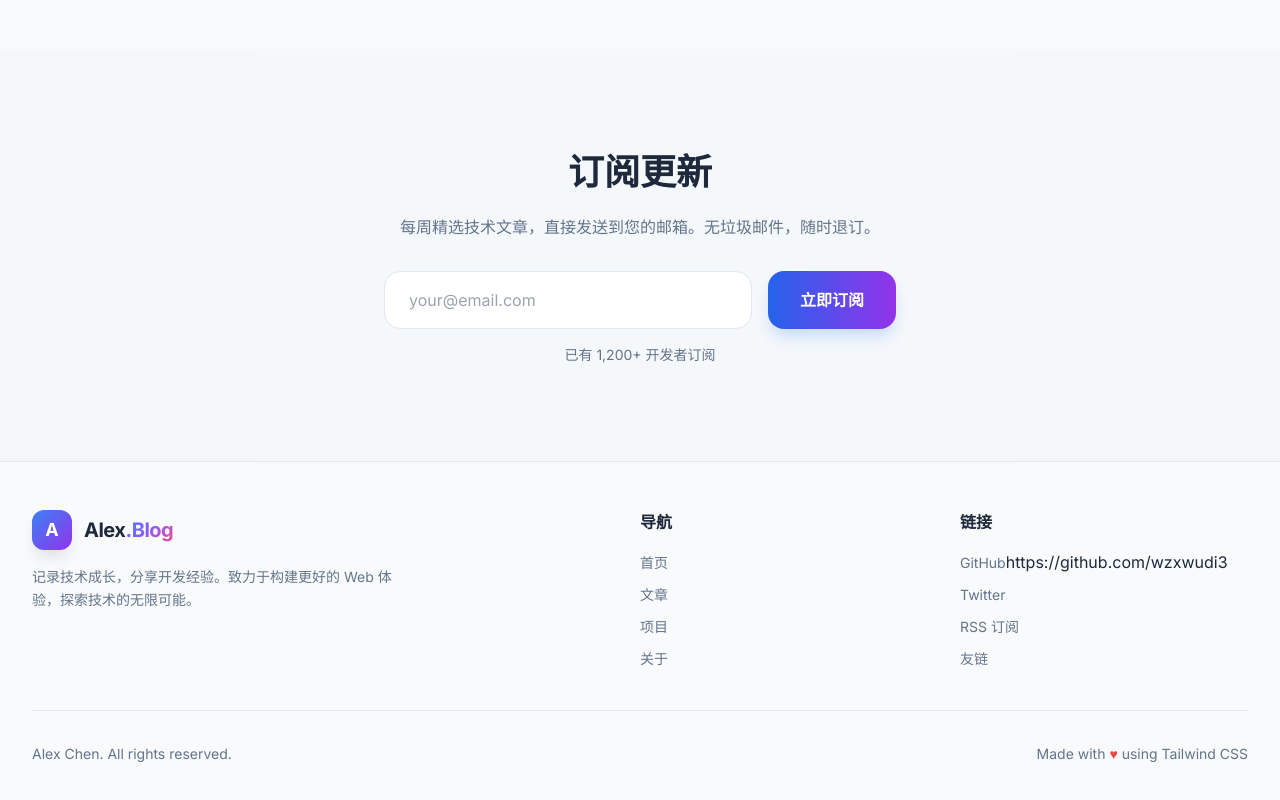
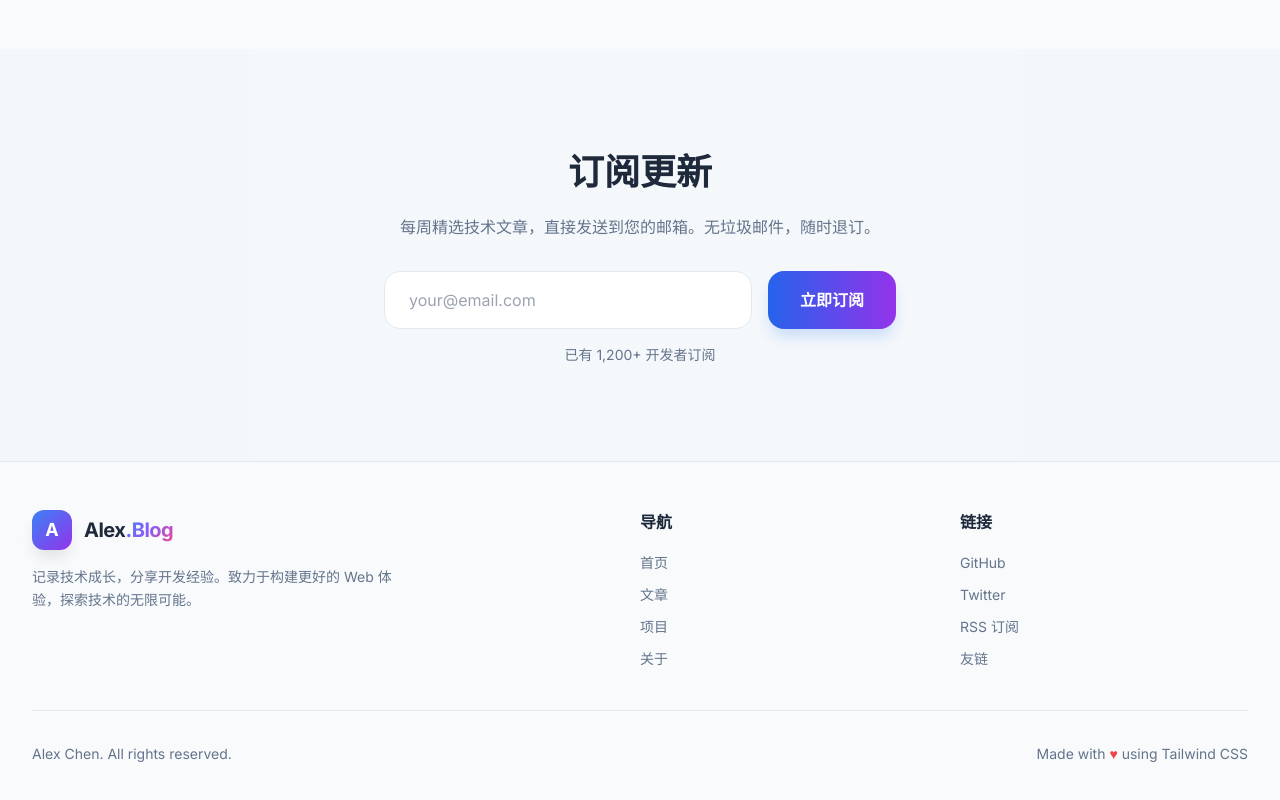
Before and after one commit to wzxwudi3/sumi, a plain HTML site: page index.html in a window 1280 px wide. Shown: the part 3502-4302 px from the top of the page. Drawn offline with nearby package versions, Linux system fonts and the light colour scheme.

Commit message:
Add files via upload

```diff
--- a/index.html
+++ b/index.html
@@ -369,7 +369,7 @@
                 <div class="footer-links">
                     <h4 class="footer-heading">链接</h4>
                     <ul>
-                        <li><a href="#">GitHub</a>https://github.com/wzxwudi3</li>
+                        <li><a href="#https://github.com/wzxwudi3">GitHub</a></li>
                         <li><a href="#">Twitter</a></li>
                         <li><a href="#">RSS 订阅</a></li>
                         <li><a href="#">友链</a></li>
```
